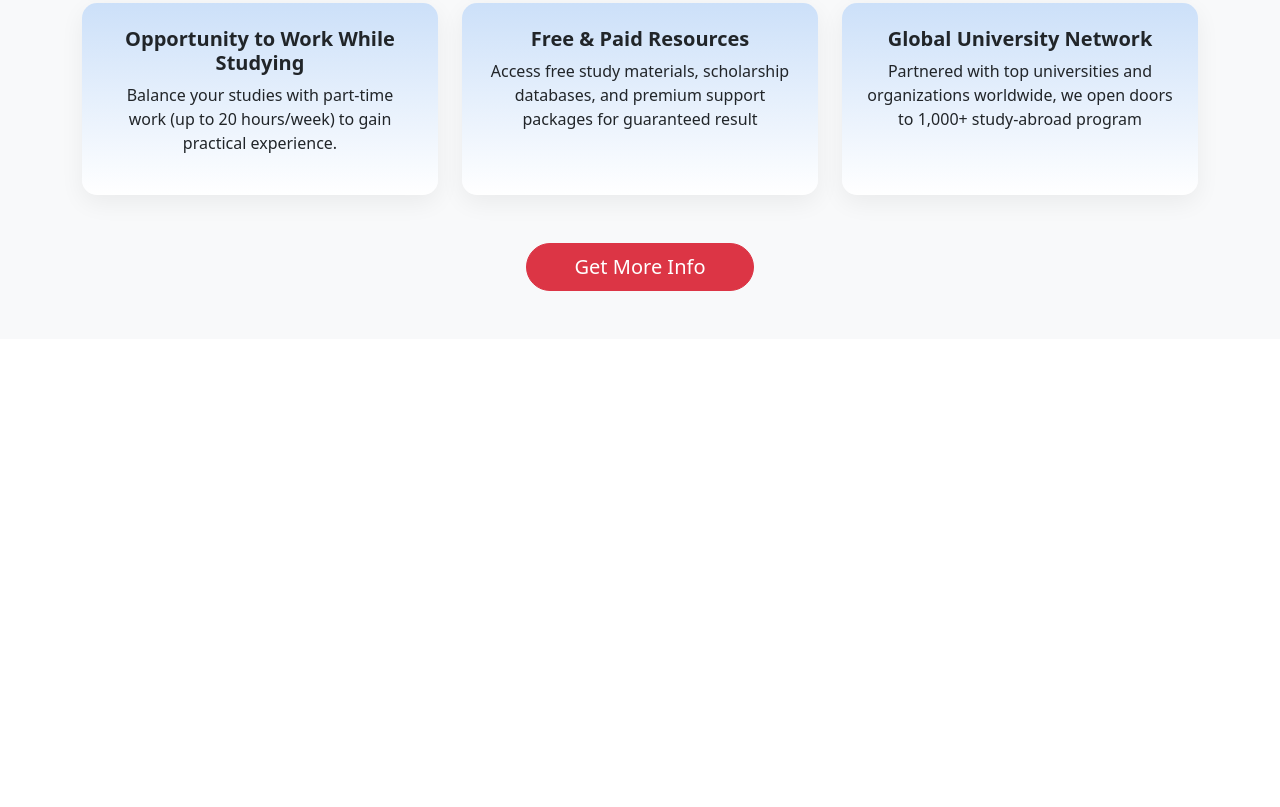
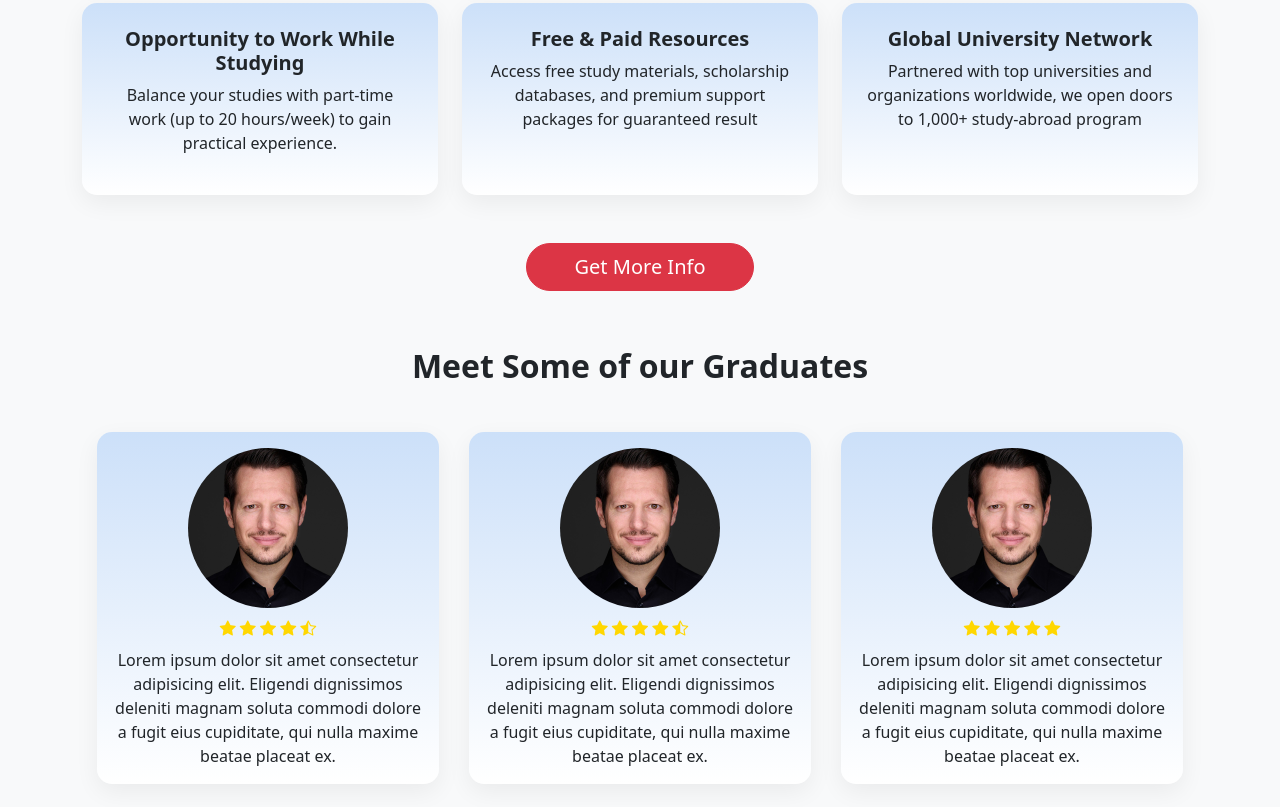
Before and after one commit to arunkumarnura18-source/landingpage, a plain HTML site: page index.html in a window 1280 px wide. Shown: the part 2967-3774 px from the top of the page. Before the commit the page ends 3306 px from the top, so only its background shows below. Drawn offline with nearby package versions, Linux system fonts and the light colour scheme.

Commit message:
last update

```diff
--- a/index.html
+++ b/index.html
@@ -529,9 +529,70 @@
     <!-- why choose section End -->
 
     <!-- Testimony section start -->
-     <section class="testimony">
-
-     </section>
+    <div class="testimony py-2 bg-light">
+      <div class="review container">
+        <h2 class="fw-bold text-center">Meet Some of our Graduates</h2>
+        <div class="row mx-auto g-4 mt-2">
+          <div class="col-md-4">
+            <div class="testimony-card text-center p-3">
+              <div class="reviews">
+                <img src="man1.jpg" class="rounded-circle" alt="" />
+              </div>
+              <div class="ratings mt-2">
+                <i class="bi bi-star-fill"></i>
+                <i class="bi bi-star-fill"></i>
+                <i class="bi bi-star-fill"></i>
+                <i class="bi bi-star-fill"></i>
+                <i class="bi bi-star-half"></i>
+              </div>
+              <div class="discription mt-2">
+                Lorem ipsum dolor sit amet consectetur adipisicing elit.
+                Eligendi dignissimos deleniti magnam soluta commodi dolore a
+                fugit eius cupiditate, qui nulla maxime beatae placeat ex.
+              </div>
+            </div>
+          </div>
+          <div class="col-md-4">
+            <div class="testimony-card text-center p-3">
+              <div class="reviews">
+                <img src="man1.jpg" class="rounded-circle" alt="" width="" />
+              </div>
+              <div class="ratings mt-2">
+                <i class="bi bi-star-fill"></i>
+                <i class="bi bi-star-fill"></i>
+                <i class="bi bi-star-fill"></i>
+                <i class="bi bi-star-fill"></i>
+                <i class="bi bi-star-half"></i>
+              </div>
+              <div class="discription mt-2">
+                Lorem ipsum dolor sit amet consectetur adipisicing elit.
+                Eligendi dignissimos deleniti magnam soluta commodi dolore a
+                fugit eius cupiditate, qui nulla maxime beatae placeat ex.
+              </div>
+            </div>
+          </div>
+          <div class="col-md-4">
+            <div class="testimony-card text-center p-3">
+              <div class="reviews">
+                <img src="man1.jpg" class="rounded-circle" alt="" />
+              </div>
+              <div class="ratings mt-2">
+                <i class="bi bi-star-fill"></i>
+                <i class="bi bi-star-fill"></i>
+                <i class="bi bi-star-fill"></i>
+                <i class="bi bi-star-fill"></i>
+                <i class="bi bi-star-fill"></i>
+              </div>
+              <div class="discription mt-2">
+                Lorem ipsum dolor sit amet consectetur adipisicing elit.
+                Eligendi dignissimos deleniti magnam soluta commodi dolore a
+                fugit eius cupiditate, qui nulla maxime beatae placeat ex.
+              </div>
+            </div>
+          </div>
+        </div>
+      </div>
+    </div>
   </body>
   <script>
     const toggleFormBtn = document.getElementById("toggleFormBtn");
--- a/style.css
+++ b/style.css
@@ -172,3 +172,25 @@ span {
   transform: translateY(-8px);
   box-shadow: 0px 12px 28px rgb(0, 0, 0, 0);
 }
+
+/* Testimony section start */
+.reviews img {
+  width: 10rem;
+}
+.reviews {
+  display: flex;
+  align-items: center;
+  justify-content: center;
+}
+.ratings i {
+  color: gold;
+}
+.testimony-card {
+  background: linear-gradient(to bottom, #cce0f9, #ffffff);
+  box-shadow: 0px 8px 24px rgb(0, 0, 0, 0.06);
+  border-radius: 15px;
+  transition: all 0.3s ease-in-out;
+}
+.testimony .col-md-4 {
+  padding: 15px;
+}
```
Also changed, not shown: man1.jpg (added), man2.jpg (added), man3.jpg (added), 1 other file.
